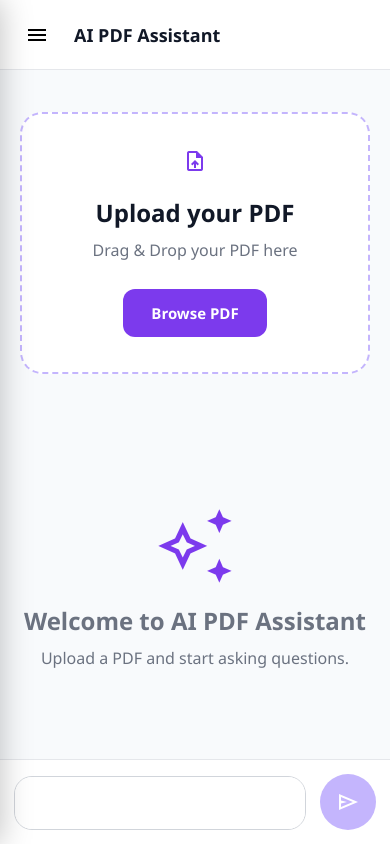
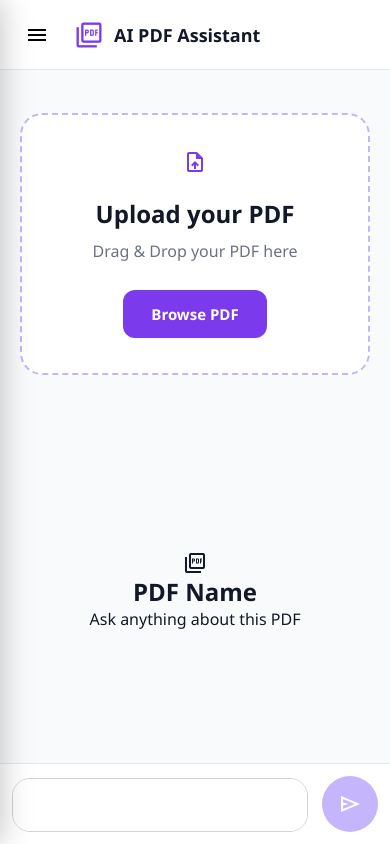
Before and after one commit to rudreshjadavnn-sketch/ai-pdf-assistant, a Flask app: page /dashboard in a window 390 px wide. Run offline with Flask 3, Linux system fonts and the light colour scheme; parts of the project's set-up code (start-up, migrations or seed data) failed here and were passed over.

Commit message:
Dashboard V3 - PDF welcome screen, chat history improvements, responsive UI fixes

```diff
--- a/routes/chat.py
+++ b/routes/chat.py
@@ -68,6 +68,7 @@ def ask_question():
 
     ChatService.save_chat(
         user_id=user_id,
+        document_id=document_id,
         question=question,
         answer=answer
     )
@@ -104,9 +105,10 @@ def get_history():
         return jsonify({
             "message": "Invalid token"
         }), 401
-
+    document_id = request.args.get("document_id")
     response, status = ChatService.get_chat_history(
-        payload["user_id"]
+        payload["user_id"],
+        document_id
     )
 
     return jsonify(response), status
--- a/static/css/dashboard.css
+++ b/static/css/dashboard.css
@@ -459,6 +491,10 @@ a{
 ========================================== */
 
 .topbar{
+    position: sticky;
+    top: 0;
+    z-index: 100;
+    flex-shrink: 0;
 
     height:70px;
 
@@ -613,6 +649,7 @@ a{
     flex-direction:column;
 
     gap:20px;
+    min-height: 0;
 
 }
 
@@ -627,6 +664,22 @@ a{
     background:#d1d5db;
 
     border-radius:20px;
+}
+.chat-header{
+
+    display:flex;
+
+    align-items:center;
+
+    gap:10px;
+
+}
+
+.chat-header .material-symbols-outlined{
+
+    color:#7c3aed;
+
+    font-size:30px;
 
 }
 
@@ -776,6 +829,8 @@ a{
 ========================================== */
 
 .bottom-bar{
+
+    flex-shrink: 0;
 
     background:#fff;
 
@@ -1257,6 +1316,7 @@ body.dark .profile-info div:last-child{
 .chat-container{
 
     padding:18px;
+    min-height: 0;
 
 }
 
@@ -1268,7 +1328,7 @@ body.dark .profile-info div:last-child{
 
 .bottom-bar{
 
-    padding:14px;
+    padding:12px;
 
 }
 
@@ -1305,3 +1368,113 @@ body.dark .profile-info div:last-child{
 }
 
 }
+
+
+
+/* ===========================================
+   PDF Welcome Screen
+=========================================== */
+
+.pdf-welcome{
+
+    height:100%;
+
+    display:flex;
+
+    flex-direction:column;
+
+    justify-content:center;
+
+    align-items:center;
+
+    text-align:center;
+
+    padding:40px;
+
+}
+
+.pdf-big-icon{
+
+    width:130px;
+
+    height:130px;
+
+    border-radius:30px;
+
+    background:linear-gradient(
+        135deg,
+        #8b5cf6,
+        #5f15de
+    );
+
+    display:flex;
+
+    justify-content:center;
+
+    align-items:center;
+
+    box-shadow:0 15px 35px rgba(124,58,237,.25);
+
+    margin-bottom:25px;
+
+}
+
+.pdf-big-icon .material-symbols-outlined{
+
+    font-size:75px;
+
+    color:white;
+
+}
+
+.pdf-title{
+
+    font-size:20px;
+
+    font-weight:700;
+
+    color:#111827;
+
+    margin-bottom:10px;
+
+    word-break:break-word;
+
+}
+
+.pdf-subtitle{
+
+    font-size:15px;
+
+    color:#6b7280;
+
+}
+
+@media (max-width:768px){
+
+    .pdf-big-icon{
+
+        width:90px;
+
+        height:90px;
+
+    }
+
+    .pdf-big-icon .material-symbols-outlined{
+
+        font-size:50px;
+
+    }
+
+    .pdf-title{
+
+        font-size:26px;
+
+    }
+
+    .pdf-subtitle{
+
+        font-size:17px;
+
+    }
+
+}
--- a/static/js/dashboard.js
+++ b/static/js/dashboard.js
@@ -202,6 +202,7 @@ async function uploadPDF(file){
             }
 
             uploadSection.style.display="none";
+            chatContainer.style.display="flex";
 
             question.disabled=false;
 
@@ -210,7 +211,6 @@ async function uploadPDF(file){
             document.getElementById(
                 "chatTitle"
             ).innerText=file.name;
-
             loadPDFHistory();
 
             alert("PDF uploaded successfully");
@@ -358,9 +358,13 @@ function addPdfHistory(id,name){
             .forEach(i=>i.classList.remove("active"));
 
             item.classList.add("active");
+            uploadSection.style.display = "none";
+            chatContainer.style.display = "flex";
+            question.disabled = false;
+            sendBtn.disabled = false;
             selectedDocumentId = id;
-
             chatTitle.innerText=name;
+            loadChatHistory();
 
             if(window.innerWidth<=768){
 
@@ -402,6 +406,48 @@ async function loadPDFHistory(){
                 addPdfHistory(pdf.id, pdf.name);
 
             });
+            if (result.documents.length > 0) {
+
+    // Hide upload screen
+    uploadSection.style.display = "none";
+
+    // Show chat screen
+    chatContainer.style.display = "flex";
+
+    // Enable question input
+    question.disabled = false;
+
+    sendBtn.disabled = false;
+
+    selectedDocumentId = result.documents[0].id;
+
+    chatTitle.innerText = result.documents[0].name;
+
+    const firstItem = historyContainer.querySelector(".history-item");
+
+    if (firstItem) {
+
+        firstItem.classList.add("active");
+
+    }
+
+    loadChatHistory();
+
+}
+else{
+
+    // No PDFs available
+    uploadSection.style.display = "flex";
+
+    chatContainer.style.display = "none";
+
+    question.disabled = true;
+
+    sendBtn.disabled = true;
+
+    chatTitle.innerText = "AI PDF Assistant";
+
+}
 
         }
 
@@ -478,6 +524,13 @@ document
 
         uploadSection.style.display="flex";
 
+        chatContainer.style.display="none";
+        selectedDocumentId = null;
+
+document
+.querySelectorAll(".history-item")
+.forEach(item => item.classList.remove("active"));
+
         question.disabled=true;
 
         sendBtn.disabled=true;
@@ -485,24 +538,6 @@ document
         question.value="";
 
         chatTitle.innerText="AI PDF Assistant";
-
-    chatContainer.innerHTML=`
-        <div class="welcome">
-
-            <span class="material-symbols-outlined">
-                auto_awesome
-            </span>
-
-            <h2>
-                Welcome to AI PDF Assistant
-            </h2>
-
-            <p>
-                Upload a PDF and start asking questions.
-            </p>
-
-        </div>
-    `;
 
         if(window.innerWidth<=768){
 
@@ -545,8 +580,6 @@ window.addEventListener("load", () => {
 
         }
         loadPDFHistory();
-    loadChatHistory();
-
     });
 
     // ===========================================
@@ -578,7 +611,13 @@ question.addEventListener("keydown", (e) => {
 
     });
     async function sendMessage() {
+        if (!selectedDocumentId) {
 
+    alert("Please upload or select a PDF first.");
+
+    return;
+
+}
         const text = question.value.trim();
 
         if (text === "") return;
@@ -697,13 +736,48 @@ function addAIMessage(message) {
         scrollBottom();
 
     }
+
+
+    function showPDFWelcome(pdfName){
+
+    chatContainer.innerHTML = `
+
+        <div class="pdf-welcome" id="pdfWelcome">
+
+            <div class="pdf-big-icon">
+
+                <span class="material-symbols-outlined">
+
+                    picture_as_pdf
+
+                </span>
+
+            </div>
+
+            <h2 class="pdf-title">
+
+                ${pdfName}
+
+            </h2>
+
+            <p class="pdf-subtitle">
+
+                Ask anything about this PDF
+
+            </p>
+
+        </div>
+
+    `;
+
+}
     async function loadChatHistory(){
 
         const token = localStorage.getItem("token");
 
         try{
 
-        const response = await fetch("/chat/history",{
+            const response = await fetch(`/chat/history?document_id=${selectedDocumentId}`,{
 
                 headers:{
                     Authorization:`Bearer ${token}`
@@ -714,6 +788,15 @@ async function loadChatHistory(){
             const result = await response.json();
 
             if(!response.ok){
+
+                return;
+
+            }
+            chatContainer.innerHTML = "";
+
+if(result.history.length === 0){
+
+    showPDFWelcome(chatTitle.innerText);
 
     return;
 
@@ -743,7 +826,7 @@ async function loadChatHistory(){
 
     function removeWelcome() {
 
-    const welcome = document.querySelector(".welcome");
+    const welcome = document.getElementById("pdfWelcome");
 
     if (welcome) {
 
--- a/templates/dashboard.html
+++ b/templates/dashboard.html
@@ -216,11 +216,22 @@
 
             </button>
 
+            <div class="chat-header">
+
+    <span
+        class="material-symbols-outlined">
+
+        picture_as_pdf
+
+    </span>
+
     <h2 id="chatTitle">
 
         AI PDF Assistant
 
     </h2>
+
+</div>
 
         </header>
                 <!-- ================= Upload ================= -->
@@ -273,24 +284,27 @@
             class="chat-container"
             id="chatContainer">
 
-            <div class="welcome">
+            <div
+    class="pdf-welcome"
+    id="pdfWelcome">
 
     <span
-                    class="material-symbols-outlined">
+        class="material-symbols-outlined pdf-icon">
 
-                    auto_awesome
+        picture_as_pdf
 
     </span>
 
-                <h2>
+    <h2
+        id="welcomePdfName">
 
-                    Welcome to AI PDF Assistant
+        PDF Name
 
     </h2>
 
     <p>
 
-                    Upload a PDF and start asking questions.
+        Ask anything about this PDF
 
     </p>
 
```
Also changed, not shown: other parts of static/css/dashboard.css (+53 -14 lines), models/chat_model.py (+2 -9 lines), services/ai_service.py (+8 -4 lines), services/chat_service.py (+6 -44 lines). Lines whose indentation alone changed are shown as unchanged.
